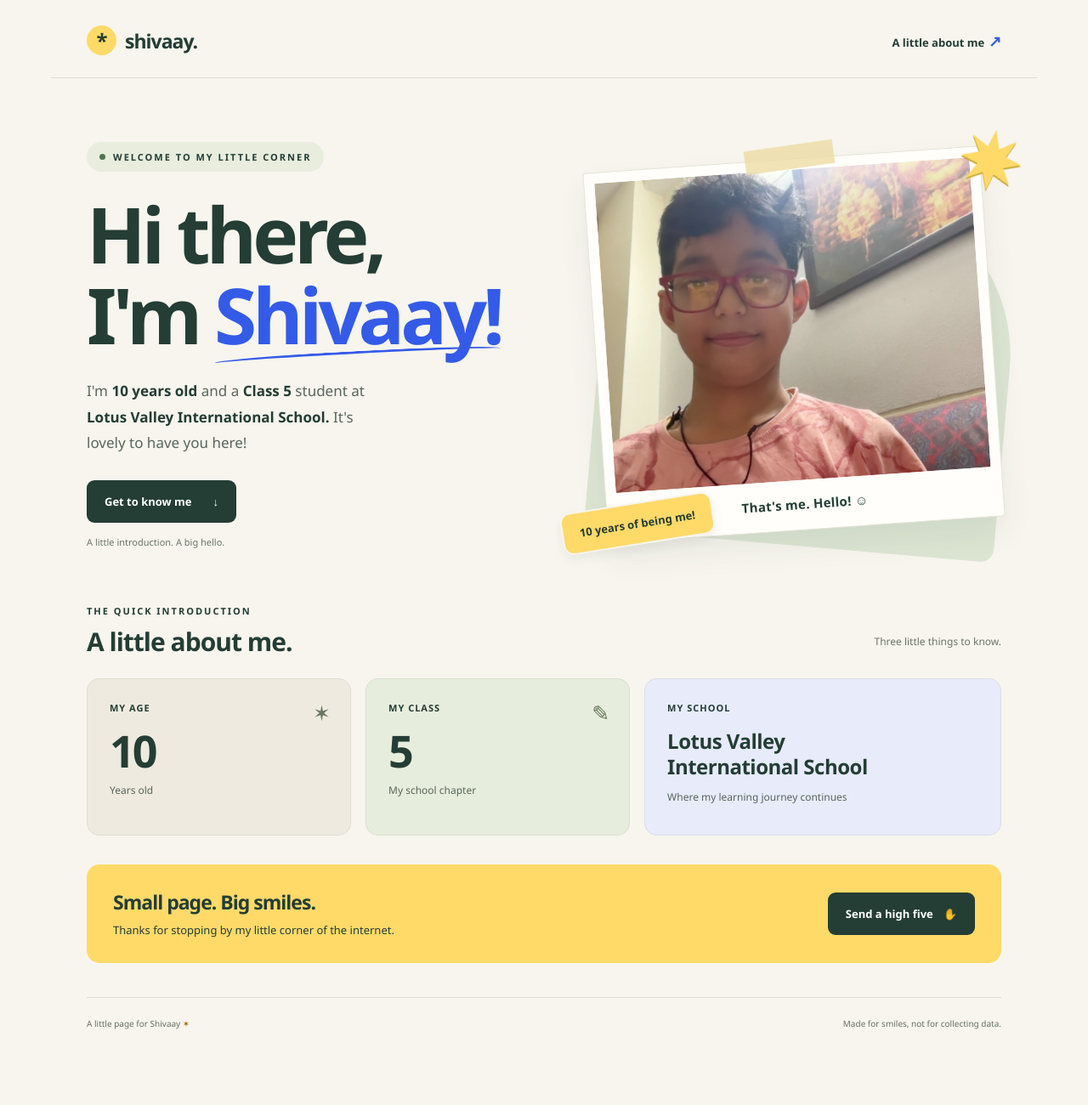
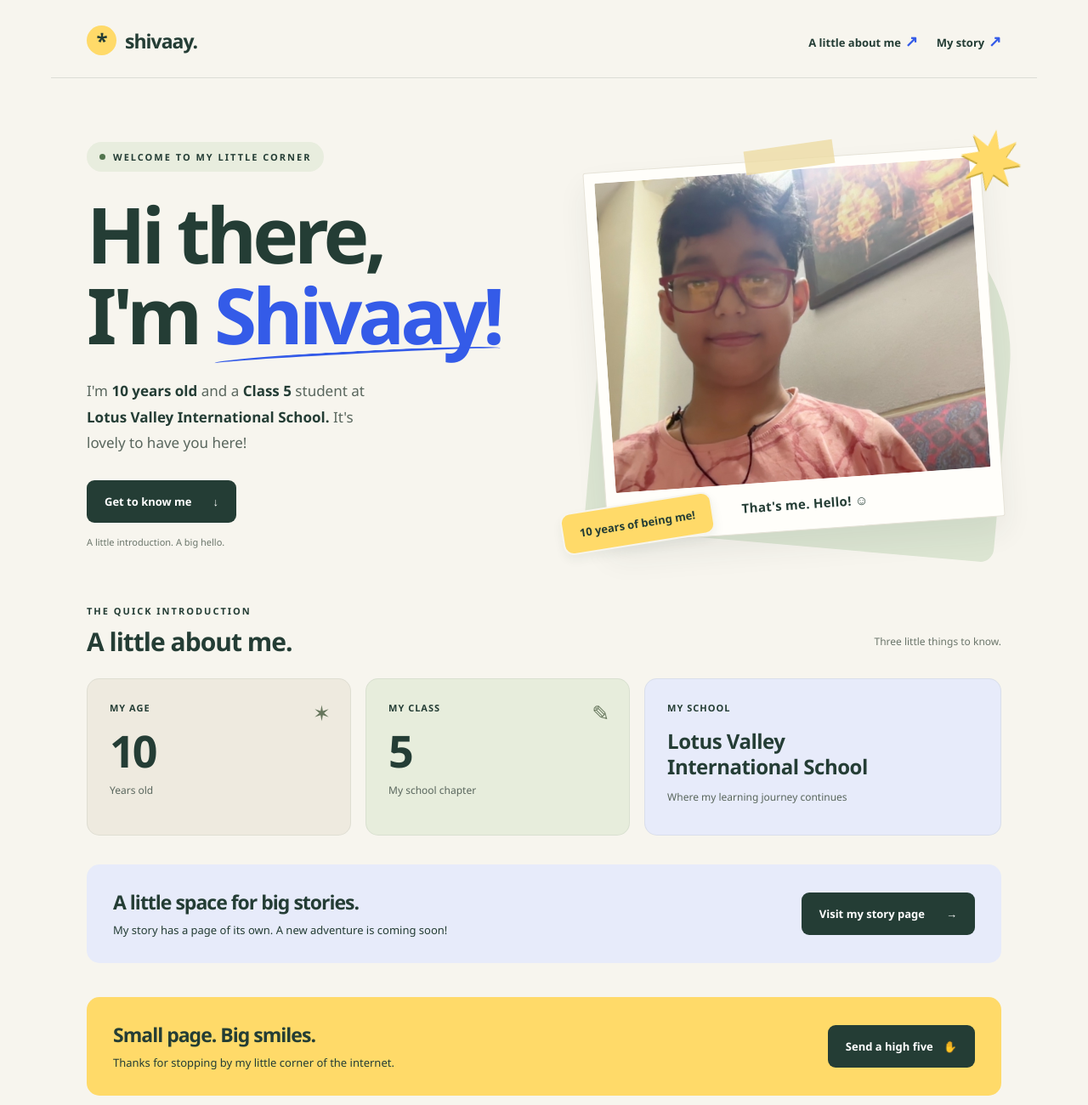
Before and after one commit to sandeeprawat/shivaay-profile, a plain HTML site: page index.html in a window 1280 px wide. Shown: the top 1300 px of the page at 85% size. Before the commit the page ends 1238 px from the top, so only its background shows below. Drawn offline with Linux system fonts and the light colour scheme.

Commit message:
Link story page from homepage
Co-authored-by: Copilot <223556219+Copilot@users.noreply.github.com>

```diff
--- a/index.html
+++ b/index.html
@@ -19,6 +19,8 @@
     header { display: flex; justify-content: space-between; align-items: center; padding-top: 30px !important; padding-bottom: 26px !important; border-bottom: 1px solid #243d3520; }
     .brand { display: flex; align-items: center; gap: 10px; text-decoration: none; font-size: 23px; font-weight: 850; letter-spacing: -1px; }
     .brand-mark { display: grid; place-items: center; width: 35px; height: 35px; border-radius: 50%; background: var(--yellow); font-size: 24px; }
+    header { flex-wrap: wrap; gap: 18px; }
+    nav { display: flex; flex-wrap: wrap; gap: 22px; }
     nav a { text-decoration: none; font-size: 13px; font-weight: 650; }
     nav a::after { content: " \2197"; color: var(--blue); font-size: 18px; }
     .hero { display: grid; grid-template-columns: 1.05fr 1fr; gap: 76px; align-items: center; padding: 75px 0 66px; }
@@ -56,6 +58,7 @@
     .card-decoration { position: absolute; right: 23px; top: 22px; font-size: 25px; color: #66765c; }
     .wave-banner { margin: 34px 0 40px; padding: 28px 31px; border-radius: 15px; display: flex; align-items: center; justify-content: space-between; gap: 25px; background: var(--yellow); }
     .wave-banner h2 { font-size: 23px; margin: 0 0 7px; }
+    .story-banner { background: #e7ebfa; }
     .wave-banner p { margin: 0; font-size: 13px; line-height: 1.6; }
     .high-five { flex-shrink: 0; min-width: 158px; justify-content: center; gap: 12px; }
     #greeting { min-height: 21px; }
@@ -97,7 +100,7 @@
 <body>
   <header class="wrap">
     <a class="brand" href="#" aria-label="Shivaay home"><span class="brand-mark" aria-hidden="true">*</span> shivaay.</a>
-    <nav aria-label="Main navigation"><a href="#about">A little about me</a></nav>
+    <nav aria-label="Main navigation"><a href="#about">A little about me</a><a href="story.html">My story</a></nav>
   </header>
   <main class="wrap">
     <section class="hero" aria-labelledby="hello-heading">
@@ -143,6 +146,10 @@
         </article>
       </div>
     </section>
+    <section class="wave-banner story-banner" aria-labelledby="story-heading">
+      <div><h2 id="story-heading">A little space for big stories.</h2><p>My story has a page of its own. A new adventure is coming soon!</p></div>
+      <a class="button" href="story.html">Visit my story page <span aria-hidden="true">&rarr;</span></a>
+    </section>
     <section class="wave-banner" aria-labelledby="thanks-heading">
       <div><h2 id="thanks-heading">Small page. Big smiles.</h2><p id="greeting" role="status" aria-live="polite">Thanks for stopping by my little corner of the internet.</p></div>
       <button class="button high-five" id="high-five" type="button">Send a high five <span aria-hidden="true">&#9995;</span></button>
```
